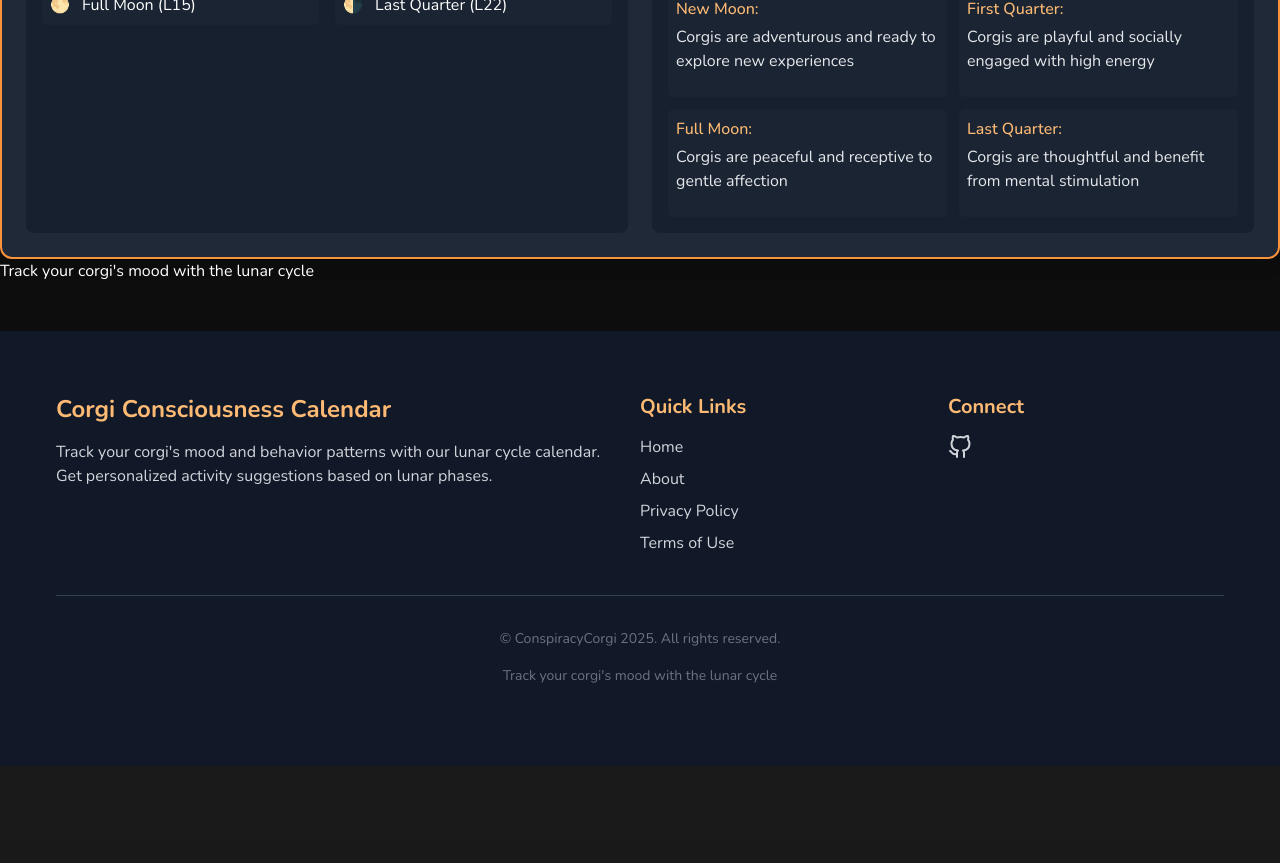
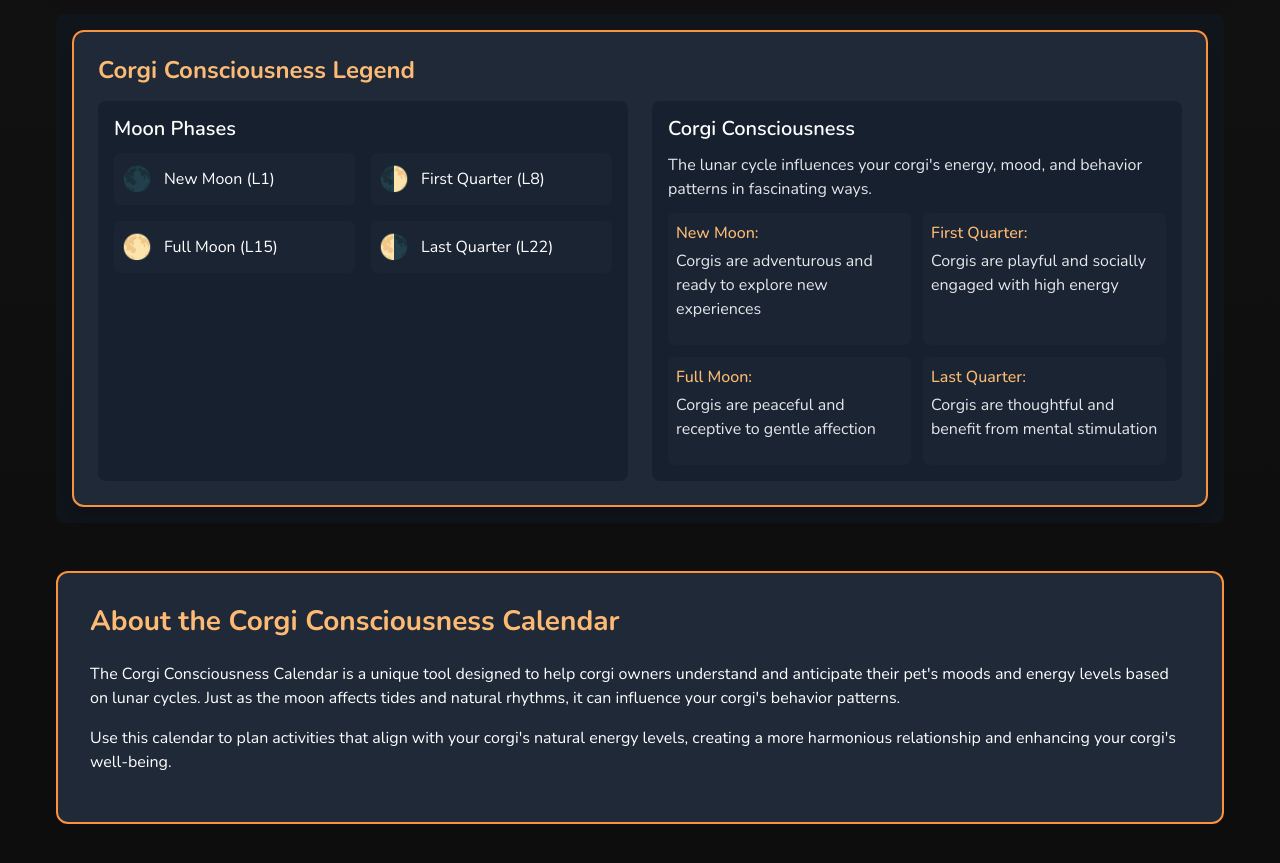
Before and after one commit to conspiracycorgi/corgi-calendar, a Jekyll site: the page built from index.html, in a window 1280 px wide and 900 px high, scrolled down 1743 px. Shown: the top 863 px of the window. Built offline with Jekyll 4.4.1, drawn with Linux system fonts in a browser that asks for light colours; before the commit the page ends 2509 px from its top, so only the background shows below that; some of the changed text lies outside the part shown.

Commit message:
Update index.html

```diff
--- a/index.html
+++ b/index.html
@@ -1,23 +1,27 @@
 ---
 layout: default
+title: Corgi Consciousness Calendar
+excerpt: Track your corgi's mood and behavior patterns with our lunar cycle calendar. Get personalized activity suggestions based on lunar phases.
 ---
 
-<main class="min-h-screen p-4 md:p-8 lg:p-12">
-  <div class="max-w-7xl">
+<div class="container">
+  <section class="hero-section">
     <h1>Corgi Consciousness Calendar</h1>
-    <div class="w-full">
-      <div id="calendar-container" class="calendar-container">
+    <p class="hero-description">Discover how the lunar cycle influences your corgi's mood and behavior</p>
+  </section>
+
+  <section class="calendar-section" aria-labelledby="calendar-heading">
+    <h2 id="calendar-heading" class="visually-hidden">Lunar Calendar</h2>
+    <div class="calendar-container">
       <div class="calendar-header">
-          <h2 id="lunar-month-year" class="lunar-month-year">
-            Corgi Month 1, Year 1
-          </h2>
+        <h2 id="lunar-month-year" class="lunar-month-year">Corgi Month 1, Year 1</h2>
         <div class="nav-buttons">
-            <button id="prev-month" class="button-outline" aria-label="Previous month">
+          <button id="prev-month" class="button-nav" aria-label="Previous month">
             <svg xmlns="http://www.w3.org/2000/svg" width="24" height="24" viewBox="0 0 24 24" fill="none" stroke="currentColor" stroke-width="2" stroke-linecap="round" stroke-linejoin="round">
               <path d="m15 18-6-6 6-6"/>
             </svg>
           </button>
-            <button id="next-month" class="button-outline" aria-label="Next month">
+          <button id="next-month" class="button-nav" aria-label="Next month">
             <svg xmlns="http://www.w3.org/2000/svg" width="24" height="24" viewBox="0 0 24 24" fill="none" stroke="currentColor" stroke-width="2" stroke-linecap="round" stroke-linejoin="round">
               <path d="m9 18 6-6-6-6"/>
             </svg>
@@ -25,19 +29,66 @@ layout: default
         </div>
       </div>
 
-        <div id="day-headers" class="calendar-grid mb-4">
-          <!-- Day headers will be inserted here by JavaScript -->
+      <div id="day-headers" class="calendar-grid" aria-hidden="true"></div>
+      <div id="calendar-days" class="calendar-grid" role="grid" aria-label="Corgi Lunar Calendar"></div>
     </div>
+  </section>
 
-        <div id="calendar-days" class="calendar-grid">
-          <!-- Calendar days will be inserted here by JavaScript -->
+  <section class="legend-section" aria-labelledby="legend-heading">
+    <h2 id="legend-heading" class="visually-hidden">Calendar Legend</h2>
+    <div class="calendar-legend">
+      <h3 class="legend-title">Corgi Consciousness Legend</h3>
+      <div class="legend-grid">
+        <div class="legend-section">
+          <h4 class="legend-section-title">Moon Phases</h4>
+          <div class="moon-phases-grid">
+            <div class="moon-phase-item">
+              <span class="moon-emoji" aria-hidden="true">🌑</span>
+              <span>New Moon (L1)</span>
+            </div>
+            <div class="moon-phase-item">
+              <span class="moon-emoji" aria-hidden="true">🌓</span>
+              <span>First Quarter (L8)</span>
+            </div>
+            <div class="moon-phase-item">
+              <span class="moon-emoji" aria-hidden="true">🌕</span>
+              <span>Full Moon (L15)</span>
+            </div>
+            <div class="moon-phase-item">
+              <span class="moon-emoji" aria-hidden="true">🌗</span>
+              <span>Last Quarter (L22)</span>
             </div>
           </div>
+        </div>
+        <div class="legend-section">
+          <h4 class="legend-section-title">Corgi Consciousness</h4>
+          <p class="consciousness-text">The lunar cycle influences your corgi's energy, mood, and behavior patterns in fascinating ways.</p>
+          <div class="consciousness-grid">
+            <div class="consciousness-item">
+              <p class="consciousness-phase">New Moon:</p>
+              <p class="consciousness-description">Corgis are adventurous and ready to explore new experiences</p>
+            </div>
+            <div class="consciousness-item">
+              <p class="consciousness-phase">First Quarter:</p>
+              <p class="consciousness-description">Corgis are playful and socially engaged with high energy</p>
+            </div>
+            <div class="consciousness-item">
+              <p class="consciousness-phase">Full Moon:</p>
+              <p class="consciousness-description">Corgis are peaceful and receptive to gentle affection</p>
+            </div>
+            <div class="consciousness-item">
+              <p class="consciousness-phase">Last Quarter:</p>
+              <p class="consciousness-description">Corgis are thoughtful and benefit from mental stimulation</p>
+            </div>
+          </div>
+        </div>
+      </div>
+    </div>
+  </section>
 
-      {% include calendar_legend.html %}
+  <section class="about-section" aria-labelledby="about-heading">
+    <h2 id="about-heading">About the Corgi Consciousness Calendar</h2>
+    <p>The Corgi Consciousness Calendar is a unique tool designed to help corgi owners understand and anticipate their pet's moods and energy levels based on lunar cycles. Just as the moon affects tides and natural rhythms, it can influence your corgi's behavior patterns.</p>
+    <p>Use this calendar to plan activities that align with your corgi's natural energy levels, creating a more harmonious relationship and enhancing your corgi's well-being.</p>
+  </section>
 </div>
-    <footer class="footer">
-      <p>Track your corgi's mood with the lunar cycle</p>
-    </footer>
-  </div>
-</main>
```
Lines whose indentation alone changed are shown as unchanged.
